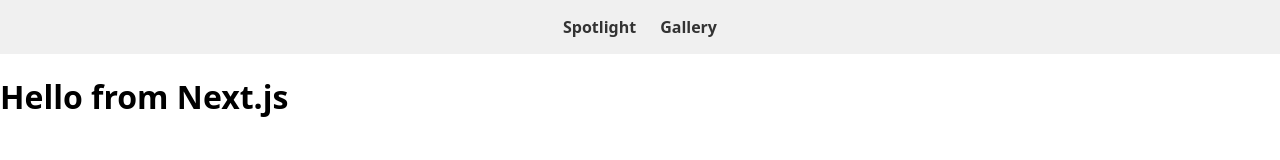
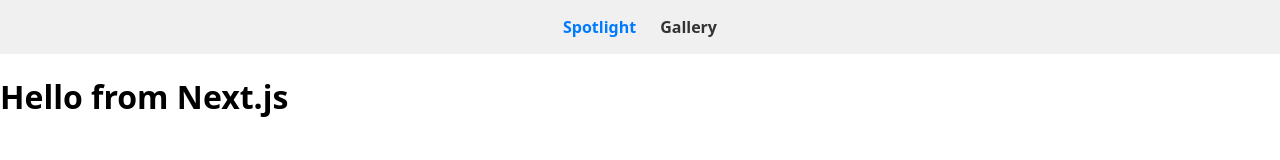
Before and after one commit to Austin7V/project5, a Next.js app: page / in a window 1280 px wide. Shown: the top 160 px of the page. Built offline with nearby package versions, Linux system fonts and the light colour scheme.

Commit message:
add useRouter to Navigation component to show active site

```diff
--- a/components/Navigation.jsx
+++ b/components/Navigation.jsx
@@ -1,11 +1,17 @@
 import Link from "next/link";
 import styled from "styled-components";
+import { useRouter } from "next/router";
 
 export default function Navigation() {
+  const router = useRouter();
   return (
     <StyledNav>
-      <StyledLink href="/">Spotlight</StyledLink>
-      <StyledLink href="/gallery">Gallery</StyledLink>
+      <StyledLink href="/" $isActive={router.pathname === "/"}>
+        Spotlight
+      </StyledLink>
+      <StyledLink href="/gallery" $isActive={router.pathname === "/gallery"}>
+        Gallery
+      </StyledLink>
     </StyledNav>
   );
 }
@@ -19,7 +25,7 @@
 `;
 
 const StyledLink = styled(Link)`
-  color: #333;
+  color: ${(props) => (props.$isActive ? "#007bff" : "#333")};
   text-decoration: none;
   font-weight: bold;
   &:hover {
```
